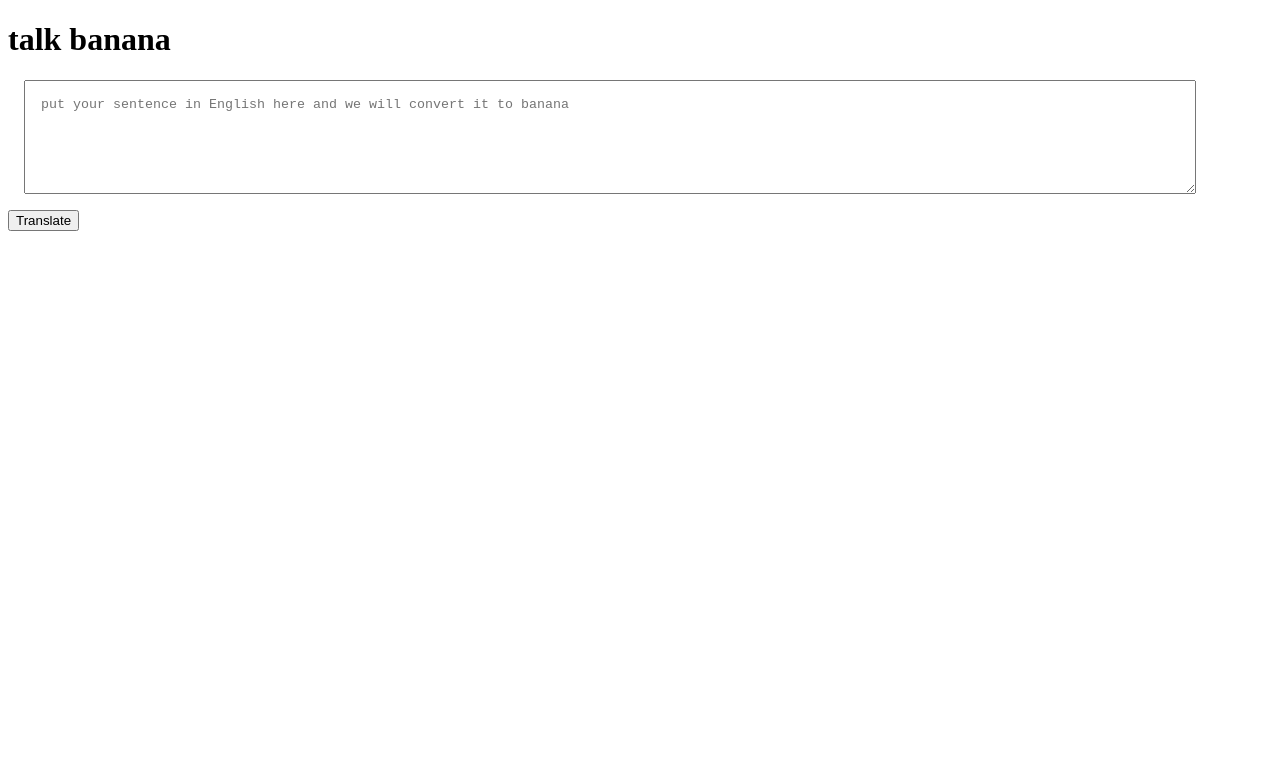
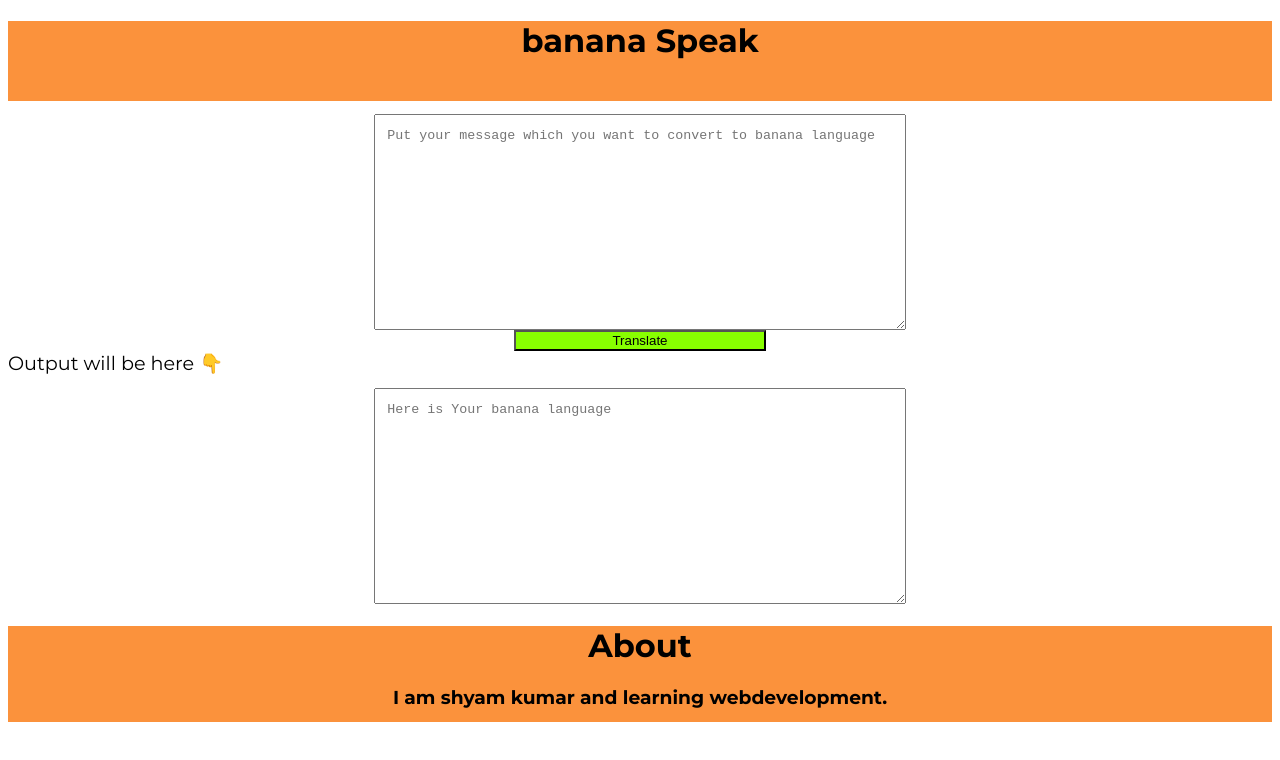
Before and after one commit to shyamksonata/neogcamp-banana-speak, a plain HTML site: page index.html in a window 1280 px wide. Drawn offline with Linux system fonts and the light colour scheme.

Commit message:
banana speak final

```diff
--- a/app.js
+++ b/app.js
@@ -1,10 +1,29 @@
-// console.log("script is working from different file.")
-// var username = prompt("Give me username")
-// alert("wow! the script works" + username)
-var btntranslate = document.querySelector("#btn-translate")
-var txtInput= document.querySelector("#txt-input")
-console.log(txtInput)
-btntranslate.addEventListener("click", function clickEventHandler(){
-    console.log("clicked")
-    console.log("input", txtInput.value)
-})
+var btnTranslate = document.querySelector("#btn-translate")
+var txtInput =document.querySelector("#txt-input")
+var outputDiv = document.querySelector("#output")
+//console.log(outputDiv)
+var serverURL = "https://api.funtranslations.com/translate/minion.json"
+
+function getTranslationURL(input){
+    return serverURL + "?" + "text=" + input
+}
+function errorHandler(error){
+    console.log("error occoured", error)
+    alert("something went wrong")
+}
+
+function clickhandler(){
+    //outputDiv.innerText="shyam kumar" +txtInput.value
+    var inputText = txtInput.value
+    fetch(getTranslationURL(inputText))
+    .then(respone => respone.json())
+    .then(json => {
+        var translatedText = json.contents.translated;
+        outputDiv.innerText = translatedText;
+
+    })
+    .catch(errorHandler)
+    //console.log("Clicked")
+    //console.log("input", txtInput.value)
+}
+btnTranslate.addEventListener("click", clickhandler)
--- a/index.html
+++ b/index.html
@@ -1,4 +1,87 @@
 <!DOCTYPE html>
+<html lang="en">
+<head>
+    <meta charset="UTF-8">
+    <meta http-equiv="X-UA-Compatible" content="IE=edge">
+    <meta name="viewport" content="width=device-width, initial-scale=1.0">
+    <title>Document</title>
+    <link rel="stylesheet" href="style.css">
+    <!--<style>
+        textarea{
+            width: 90%;
+            height: 10vh ;
+            margin: 1rem;
+            display: "block";
+            padding: 1rem;
+            padding-left: 1rem;
+        }
+        #output{
+            border: 1px solid black;
+            height: 10vh;
+            width: 80%;
+            margin: 1rem;
+            padding: 1rem;
+
+        }
+    </style>-->
+
+
+</head>
+<body>
+    <div class="nav-bar">
+        <h1>banana Speak</h1>
+    </div>
+
+    <div>
+        <textarea class="txtarea" id="txt-input" placeholder="Put your message which you want to convert to banana language"></textarea>
+        <button class="btn" id="btn-translate">Translate</button>
+    </div>
+    <div class="wrapper">
+
+    </div>
+    <div class="div" >Output will be here 👇</div>
+    <div>
+        <textarea class="txtarea" id="output" placeholder="Here is Your banana language"></textarea>
+
+    </div>
+
+    <!-- <h1>Talk banana</h1>
+    <button id="btn-translate">Translate </button>
+    <textarea
+    id="txt-input"
+    placeholder="put your sentence which need to be translated"></textarea>
+    <div style="font-size: larger;">Output will be here 👇</div>
+    <div id="output"></div> -->
+
+    <script src="app.js" type="text/javascript"></script>
+    <div>
+        <footer class="footer">
+        <h1>About</h1>
+        <h3>I am shyam kumar and learning webdevelopment.</h3>
+    </div>
+
+    <footer class="footer">
+
+    </footer>
+
+</body>
+</html>
+
+
+
+
+
+
+
+
+
+
+
+
+
+
+
+<!--<!DOCTYPE html>
 <html lang="en">
 <head>
     <meta charset="UTF-8">
@@ -13,6 +96,13 @@
             margin: 1rem;
             padding: 1rem;
         }
+        #output{
+            border:1px solid black;
+            height: 10vh;
+            width: 80%;
+            margin: 1rem;
+            padding: 1rem;
+        }
     </style>
 
 </head>
@@ -21,6 +111,9 @@
     <textarea id="txt-input" placeholder="put your sentence in English here and we will convert it to banana"></textarea>
     <button id="btn-translate">Translate</button>
 
+    <div style="font-size: larger">Output will come here 👇</div>
+    <div id="output"></div>
+
     <script src="app.js" type="text/javascript"></script>
 </body>
-</html>
+</html>-->
--- /dev/null
+++ b/style.css
@@ -0,0 +1,47 @@
+@import url('https://fonts.googleapis.com/css2?family=Montserrat:wght@400;700&display=swap');
+:root {
+    --primary-color:#fb923c;
+    --dark-gray: #737373;
+    --off-white:#cbd5e1;
+}
+body{
+    font-family: 'Montserrat',
+    sans-serif;
+}
+
+.nav-bar{
+    background-color: #fb923c;
+    height: 5rem;
+    text-align: center;
+
+
+}
+.txtarea{
+    display: block;
+    width: 40%;
+    height: 5cm;
+    margin-left: auto;
+    margin-right: auto;
+    padding: 1%;
+    margin-top: 1%;
+}
+.btn{
+    top: 50%;
+    left: 50%;
+    display: block;
+    margin: auto;
+    background-color: rgb(136, 255, 0);
+    width: 20%;
+
+}
+.div{
+    font-size: larger;
+    margin-right: 50%;
+}
+
+.footer{
+    background-color: #fb923c;
+    height: 3rem;
+    text-align: center;
+
+}
```
